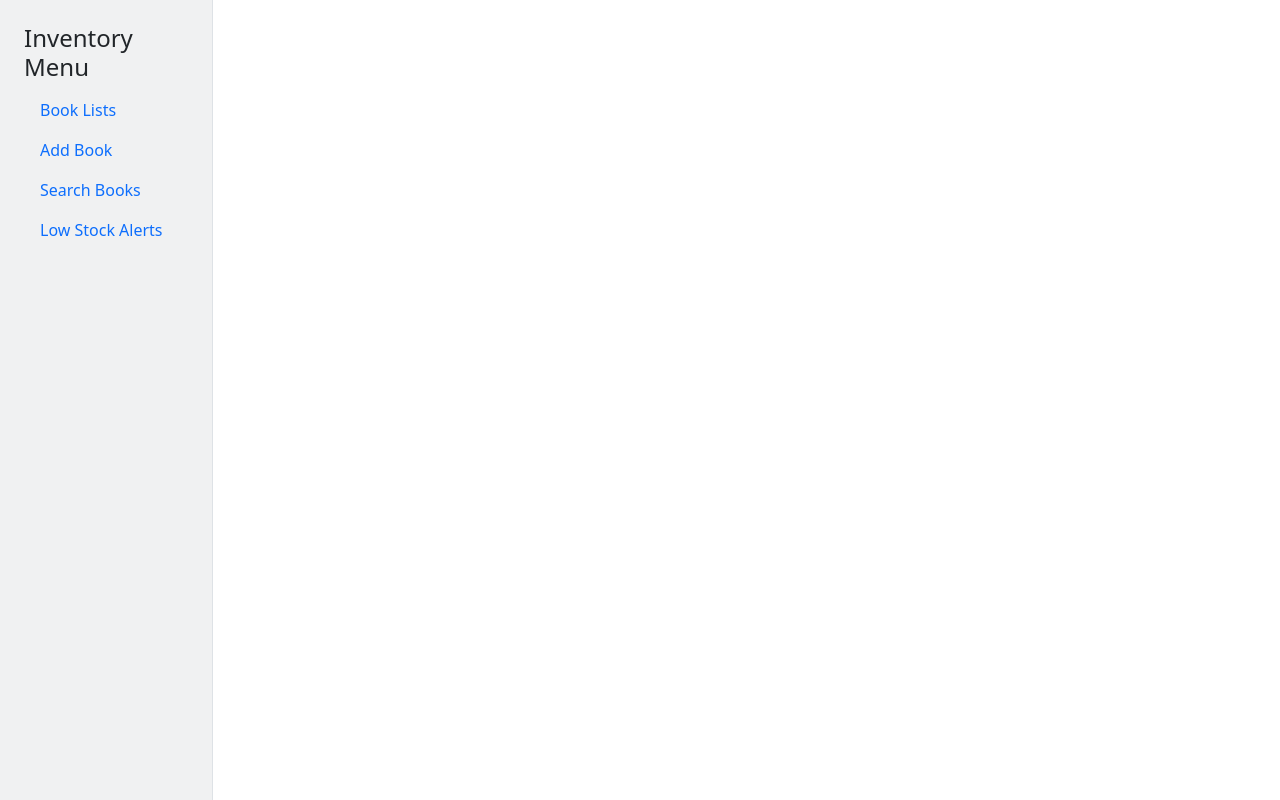
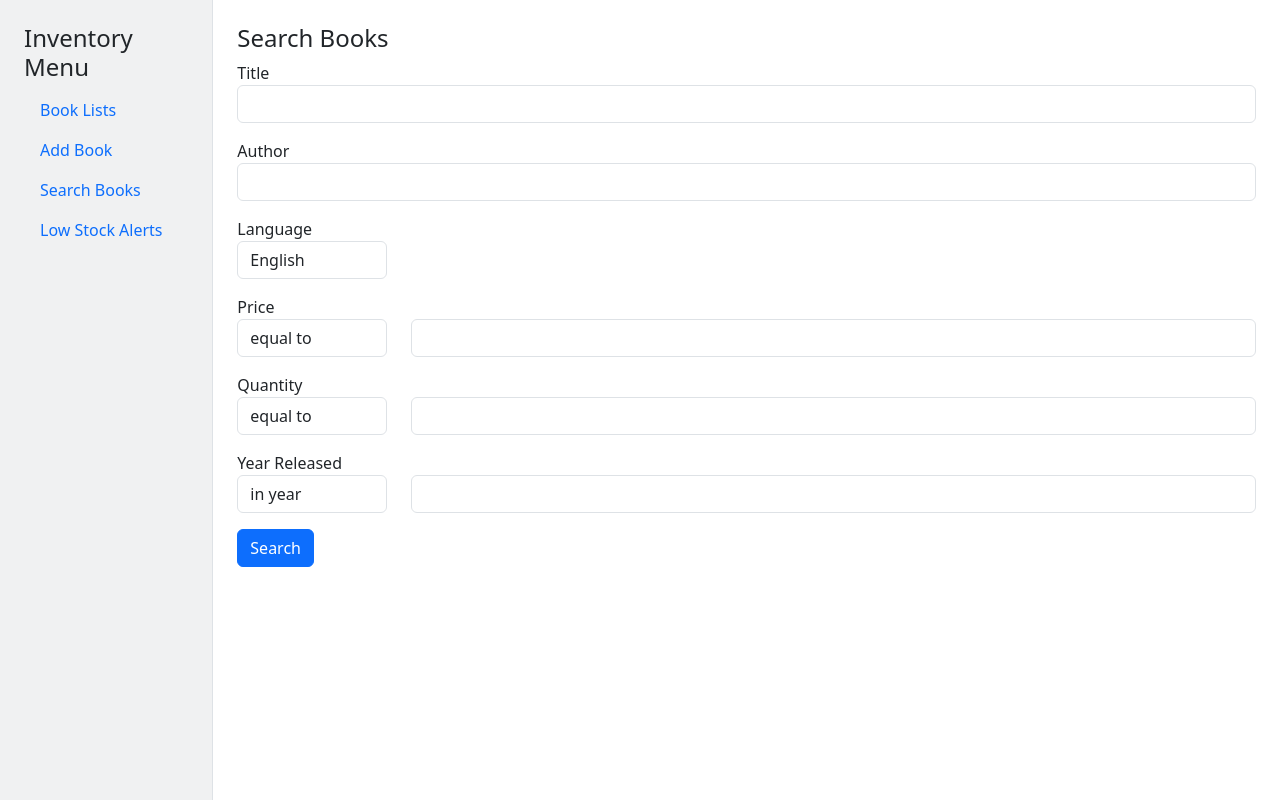
Before and after one commit to divyaviz1511/bookstore-ui-react, a React (Create React App) app: page /search in a window 1280 px wide. Built offline with nearby package versions, Linux system fonts and the light colour scheme; the HTML template or start-up script is replaced by a standard one.

Commit message:
integrating react Search page using Axios

```diff
--- a/src/App.js
+++ b/src/App.js
@@ -5,6 +5,7 @@ import HomePage from './pages/HomePage';
 import AddBook from './components/AddBook';
 import EditBook from './components/EditBook';
 import DeleteBook from './components/DeleteBook';
+import SearchPage from './pages/SearchPage';
 
 
 function App() {
@@ -34,6 +35,7 @@ function App() {
           <Route path = "/add" element={<AddBook/>} />
           <Route path = "/edit/:id" element={<EditBook/>} />
           <Route path = "delete/:id" element={<DeleteBook/>}/>
+          <Route path = "/search" element={<SearchPage/>} />
         </Routes>
       </div>
     </div>
--- /dev/null
+++ b/src/pages/SearchPage.jsx
@@ -0,0 +1,151 @@
+import React, {useState} from "react";
+import { getBooksBySearchCriteria } from "../services/bookServices";
+
+const SearchPage = () => {
+    const [searchData, setSearchData] = useState({
+        title:"",
+        author:"",
+        language:"",
+        price:{operation:0, value:""},
+        quantity:{operation:0, value:""},
+        releasedYear:{operation:0, value:""}
+    });
+
+    const [results, setResults] = useState([]);
+
+    const handleChange = (e) => {
+        const {name, value} = e.target;
+
+        const shouldBeNumber = name.endsWith(".value") || name.endsWith(".operation");
+        const parsedValue = shouldBeNumber && value !== "" ? Number(value) : value;
+
+        if (name.includes(".")) {
+            const [parent , child] = name.split(".");
+            if (parent && child) {
+                setSearchData((prev) => ({...prev, [parent] : {...prev[parent], [child] : parsedValue}}));
+            }
+        } else {
+            setSearchData((prev) => ({...prev, [name]: parsedValue}));
+        }
+    }
+    const submitHandler = async(e) => {
+        e.preventDefault();
+        try {
+            const response = await getBooksBySearchCriteria(searchData);
+            setResults(response.data);
+        } catch(error) {
+            console.error("Error fetching Book Search Results: ", error);
+            alert("Error fetching Book Search Results. Please try again later");
+        }
+    }
+
+    return (
+        <div>
+            <h4> Search Books </h4>
+            <form onSubmit= {submitHandler}>
+                <div className="mb-3">
+                    <label>Title </label>
+                    <input type="text" name="title" className="form-control" value={searchData.title}  onChange={handleChange}/>
+                </div>
+                <div className="mb-3">
+                    <label>Author</label>
+                    <input type="text" name="author" className="form-control" value={searchData.author}  onChange={handleChange}/>
+                </div>
+                <div className="mb-3">
+                    <label>Language</label>
+                    <div className="row">
+                        <div className="col-md-3 col-lg-2">
+                            <select name="language" className="form-control" value={searchData.language}  onChange={handleChange}>
+                                <option value="English">English</option>
+                                <option value="Tamil">Tamil</option>
+                                <option value="French">French</option>
+                                <option value="Spanish">Spanish</option>
+                            </select>
+                        </div>
+                    </div>
+                </div>
+                <div className="mb-3">
+                    <label>Price</label>
+                    <div className="row">
+                        <div className="col-md-3 col-lg-2">
+                            <select name="price.operation" className="form-control" value={searchData.price.operation}  onChange={handleChange}>
+                                <option value="0">equal to</option>
+                                <option value="1">less than</option>
+                                <option value="2">greater than</option>
+                            </select>
+                        </div>
+                        <div className="col-md-9 col-lg-10">
+                            <input type="number" name="price.value" className="form-control" value={searchData.price.value}  onChange={handleChange}/>
+                        </div>
+                    </div>
+                </div>
+                <div className="mb-3">
+                    <label>Quantity</label>
+                    <div className="row">
+                        <div className="col-md-3 col-lg-2">
+                            <select name="quantity.operation" className="form-control" value={searchData.quantity.operation}  onChange={handleChange}>
+                                <option value="0">equal to</option>
+                                <option value="1">less than</option>
+                                <option value="2">greater than</option>
+                            </select>
+                        </div>
+                        <div className="col-md-9 col-lg-10">
+                            <input type="number" name="quantity.value" className="form-control" value={searchData.quantity.value}  onChange={handleChange}/>
+                        </div>
+                    </div>
+                </div>
+                <div className="mb-3">
+                    <label>Year Released</label>
+                    <div className="row">
+                        <div className="col-md-3 col-lg-2">
+                            <select name="releasedYear.operation" className="form-control" value={searchData.releasedYear.operation}  onChange={handleChange}>
+                                <option value="0">in year</option>
+                                <option value="1">before year</option>
+                                <option value="2">after year</option>
+                            </select>
+                        </div>
+                        <div className="col-md-9 col-lg-10">
+                            <input type="number" name="releasedYear.value" className="form-control" value={searchData.releasedYear.value}  onChange={handleChange}/>
+                        </div>
+                    </div>
+                </div>
+                <button type="submit" className="btn btn-primary">Search</button>
+            </form>
+            <br/><br/>
+            {results.length > 0 && (
+            <div>
+                <h4> Book Search Results</h4>
+                <table className="table table-bordered table-hover">
+                    <thead>
+                        <tr>
+                            <th>ID</th>
+                            <th>Title</th>
+                            <th>Author</th>
+                            <th>Price</th>
+                            <th>Qty</th>
+                            <th>Language</th>
+                            <th>Released</th>
+                        </tr>
+                    </thead>
+                    <tbody>
+                        {results.map(book => (
+                        <tr key={book.id}>
+                            <td>{book.id}</td>
+                            <td>{book.title}</td>
+                            <td>{book.author}</td>
+                            <td>${book.price}</td>
+                            <td>{book.quantity}</td>
+                            <td>{book.language}</td>
+                            <td>{book.releasedDate}</td>
+                        </tr>
+                    ))}
+                    </tbody>
+                </table>
+            </div>
+            )}
+        </div>
+    );
+
+}
+
+export default SearchPage;
--- a/src/services/bookServices.js
+++ b/src/services/bookServices.js
@@ -7,3 +7,4 @@ export const postBookDetails = (formData) => axios.post(API_URL, formData);
 export const fetchBookDetailsById = (id) => axios.get(`${API_URL}/${id}`);
 export const patchBookDetailsById = (id, formData) => axios.patch(`${API_URL}/${id}`, formData);
 export const deleteBookById = (id) => axios.delete(`${API_URL}/${id}`);
+export const getBooksBySearchCriteria = (searchData) => axios.post(API_URL + "/search", searchData);
```
